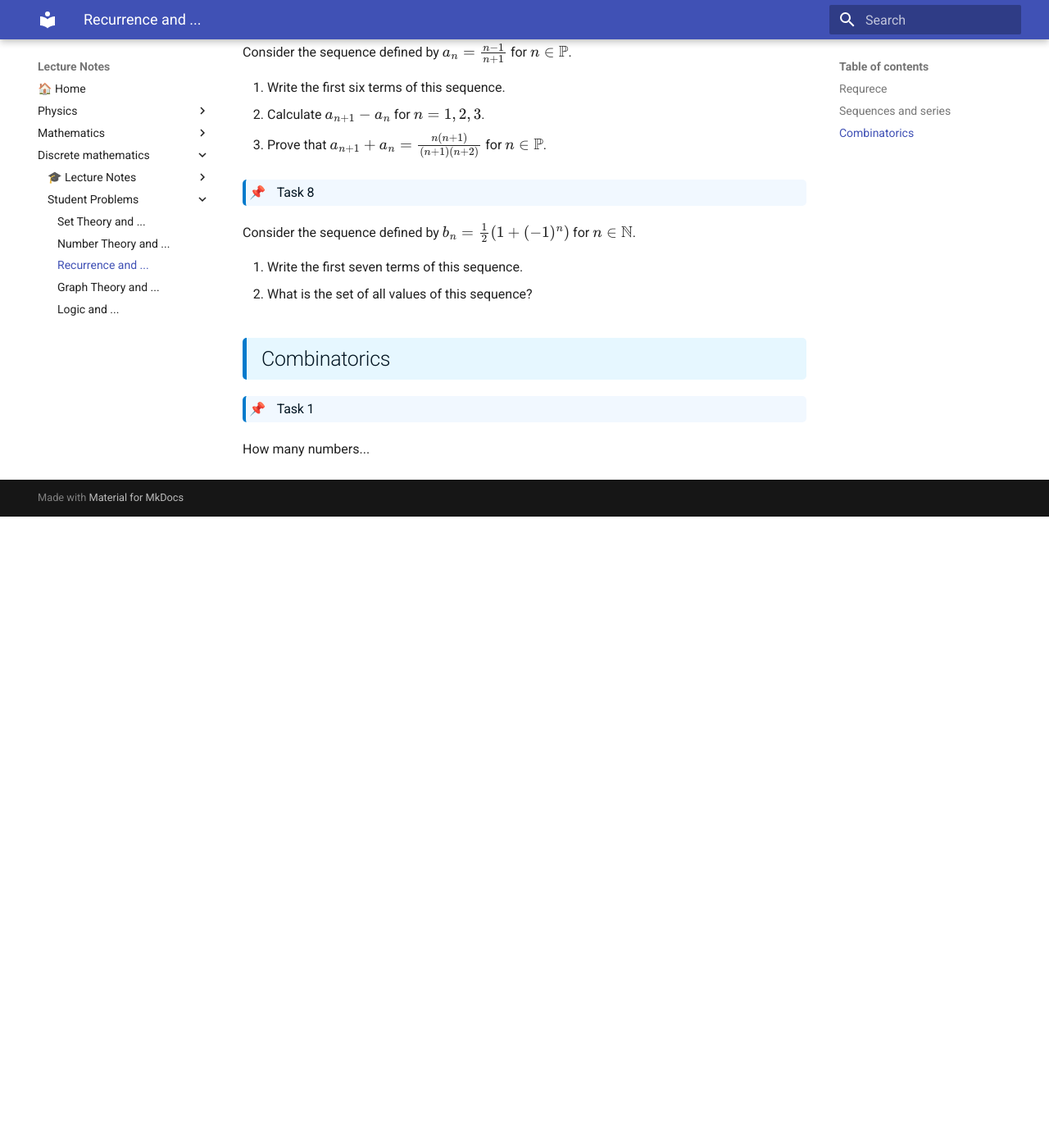
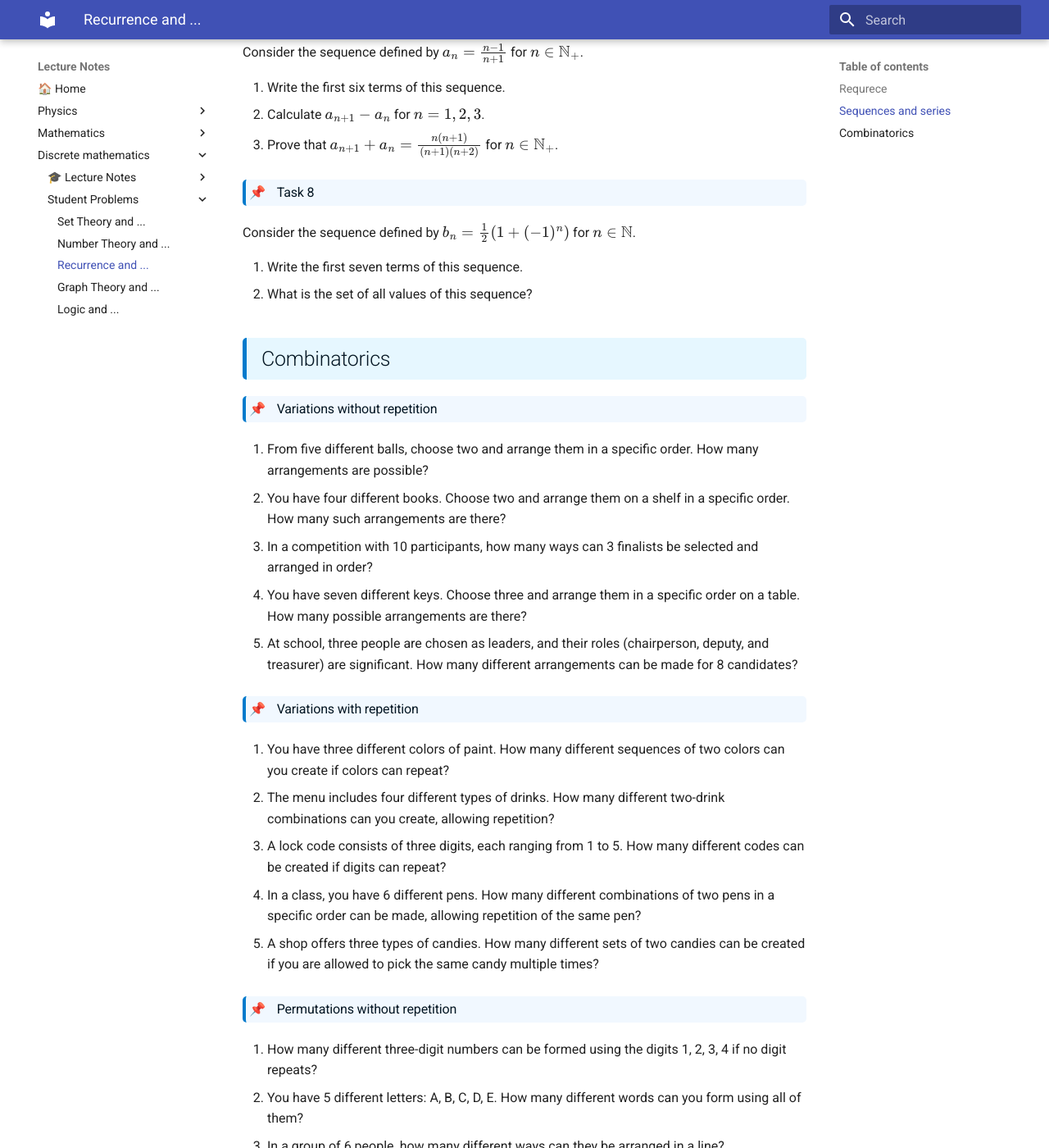
Before and after one commit to yusuf21sami/Mathematics_Physics_Lectures, an MkDocs documentation site: the page built from docs/Discrete_Mathematics/3_Recurrence_and_.md, in a window 1280 px wide and 1400 px high, scrolled down 2184 px. Shown: the whole window at 82% size. Built offline with MkDocs 1.6.1 and Material for MkDocs 9.7.7, drawn with Linux system fonts in a browser that asks for light colours; nearby versions of some CDN libraries; before the commit the page ends 2814 px from its top, so only the background shows below that; some of the changed text lies outside the part shown.

Commit message:
refactor: enhance clarity and organization in Discrete Mathematics document by updating tasks and section headings

```diff
--- a/docs/Discrete_Mathematics/3_Recurrence_and_.md
+++ b/docs/Discrete_Mathematics/3_Recurrence_and_.md
@@ -9,6 +9,7 @@ Compute first 5 elements of the following sequences:
 2. $b_0 = 2$, $b_{n+1} = b_n^2 - 1$ for $n \in \mathbb{N}\setminus\{0\}$.
 3. $c_0 = 2,\ c_1 = 3$, $c_{n+2} = c_{n+1} \cdot c_n$ for $n \in \mathbb{N}\setminus\{0,1\}$.
 4. $d_0 = 1,\ d_1 = 2$, $d_{n+2} = d_{n+1}/d_n$ for $n \in \mathbb{N}\setminus\{0,1\}$.
+5. $e_0 = 1,\ e_1 = 2$, $e_{n+2} = e_{n+1} - e_n$ for $n \in \mathbb{N}\setminus\{0,1\}$.
 
 ### Task 2
 
@@ -45,8 +46,8 @@ Simplify the fractions:
 Calculate:
 
 1. $\sum_{k=1}^{n} 3^k$ for $n = 1, 2, 3, 4$
-2. $\sum_{k=n}^{3} k^3$ for $n = 3, 4, 5$
-3. $\sum_{j=1}^{z} j$ for $n = 1, 2, 5$
+2. $\sum_{k=n}^{10} k^3$ for $n = 3, 4, 5$
+3. $\sum_{j=1}^{n} j$ for $n = 1, 2, 5$
 
 ### Task 4
 
@@ -66,18 +67,17 @@ Calculate:
 
 ### Task 6
 
-Calculate:
+Calculate and find the general formula for:
 
 1. $\sum_{k=0}^{2} k^2$ for $n = 1, 2, 3, 4, 5$
-2. Use your answer to part (1) to deduce a general formula for this sum.
 
 ### Task 7
 
-Consider the sequence defined by $a_n = \frac{n - 1}{n + 1}$ for $n \in \mathbb{P}$.
+Consider the sequence defined by $a_n = \frac{n - 1}{n + 1}$ for $n \in \mathbb{N}_{+}$.
 
 1. Write the first six terms of this sequence.
 2. Calculate $a_{n+1} - a_n$ for $n = 1, 2, 3$.
-3. Prove that $a_{n+1} + a_n = \frac{n(n+1)}{(n+1)(n+2)}$ for $n \in \mathbb{P}$.
+3. Prove that $a_{n+1} + a_n = \frac{n(n+1)}{(n+1)(n+2)}$ for $n \in \mathbb{N}_{+}$.
 
 ### Task 8
 
@@ -88,6 +88,50 @@ Consider the sequence defined by $b_n = \frac{1}{2} \left(1 + (-1)^n\right)$ for
 
 ## Combinatorics
 
-### Task 1
 
-How many numbers...
+### Variations without repetition
+
+1. From five different balls, choose two and arrange them in a specific order. How many arrangements are possible?
+2. You have four different books. Choose two and arrange them on a shelf in a specific order. How many such arrangements are there?
+3. In a competition with 10 participants, how many ways can 3 finalists be selected and arranged in order?
+4. You have seven different keys. Choose three and arrange them in a specific order on a table. How many possible arrangements are there?
+5. At school, three people are chosen as leaders, and their roles (chairperson, deputy, and treasurer) are significant. How many different arrangements can be made for 8 candidates?
+
+### Variations with repetition
+
+1. You have three different colors of paint. How many different sequences of two colors can you create if colors can repeat?
+2. The menu includes four different types of drinks. How many different two-drink combinations can you create, allowing repetition?
+3. A lock code consists of three digits, each ranging from 1 to 5. How many different codes can be created if digits can repeat?
+4. In a class, you have 6 different pens. How many different combinations of two pens in a specific order can be made, allowing repetition of the same pen?
+5. A shop offers three types of candies. How many different sets of two candies can be created if you are allowed to pick the same candy multiple times?
+
+### Permutations without repetition
+
+1. How many different three-digit numbers can be formed using the digits 1, 2, 3, 4 if no digit repeats?
+2. You have 5 different letters: A, B, C, D, E. How many different words can you form using all of them?
+3. In a group of 6 people, how many different ways can they be arranged in a line?
+4. You have four different pictures. In how many different ways can they be hung on a wall in a row?
+5. At school, there is a contest where 7 students need to line up in a specific order. How many different arrangements are possible?
+
+### Permutations with repetition
+
+1. How many different words can be formed using the letters in the word "ANNA"?
+2. You have a box with three red balls and two green balls. How many different orders can these balls be arranged in?
+3. In the word "COCONUT," there are three "O"s. How many distinct words can be formed by permuting the letters of this word?
+4. In a group, there are 3 people named "Adam" and 2 people named "Eve." How many different arrangements of this group are possible?
+5. How many different numbers can be formed using the digits: 1, 1, 2, 2, 2?
+
+### Combinations without repetition
+
+1. You have 10 books and want to choose 4, but the order of selection doesn’t matter. How many possible selections are there?
+2. In a class of 15 students, how many ways can you select three for a trip?
+3. From a standard 52-card deck, you choose 5 cards. How many different hands can be formed?
+4. From 8 different fruits, choose 3 without considering the order. How many such selections are there?
+5. A company has 20 employees. How many ways can a 5-person team be chosen?
+
+### Combinations with repetition
+1. A shop offers 4 different types of fruit. How many different sets of 3 fruits can you buy, if the same fruit can be selected multiple times?
+2. You have 5 different types of candies. How many different sets of 4 candies can you choose if candies can repeat?
+3. In a restaurant, there are 6 different desserts to choose from. How many different two-dessert sets can you create if you can choose the same dessert twice?
+4. A flower shop offers 3 different types of flowers. How many bouquets of 5 flowers can be made if flowers can repeat?
+5. You have 7 different ice cream flavors. How many different 4-flavor combinations can you create if flavors can repeat?
```
